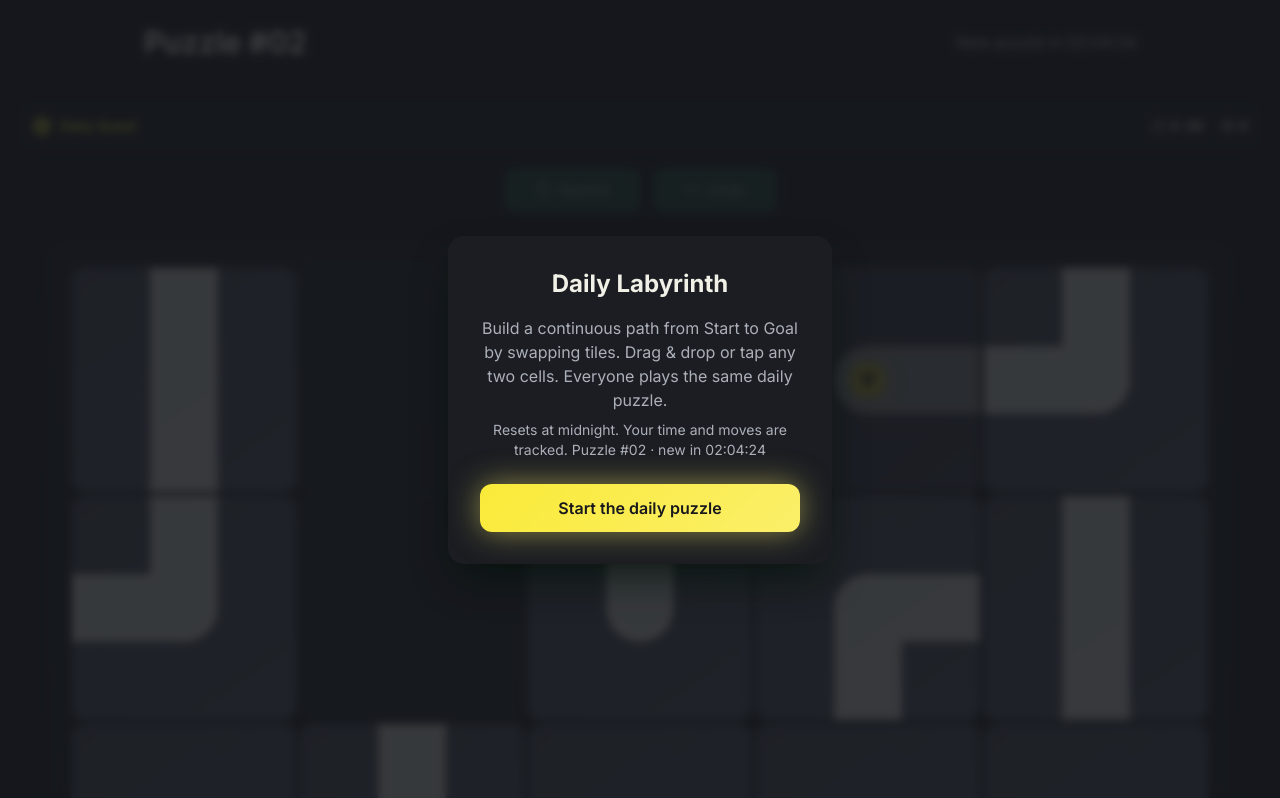
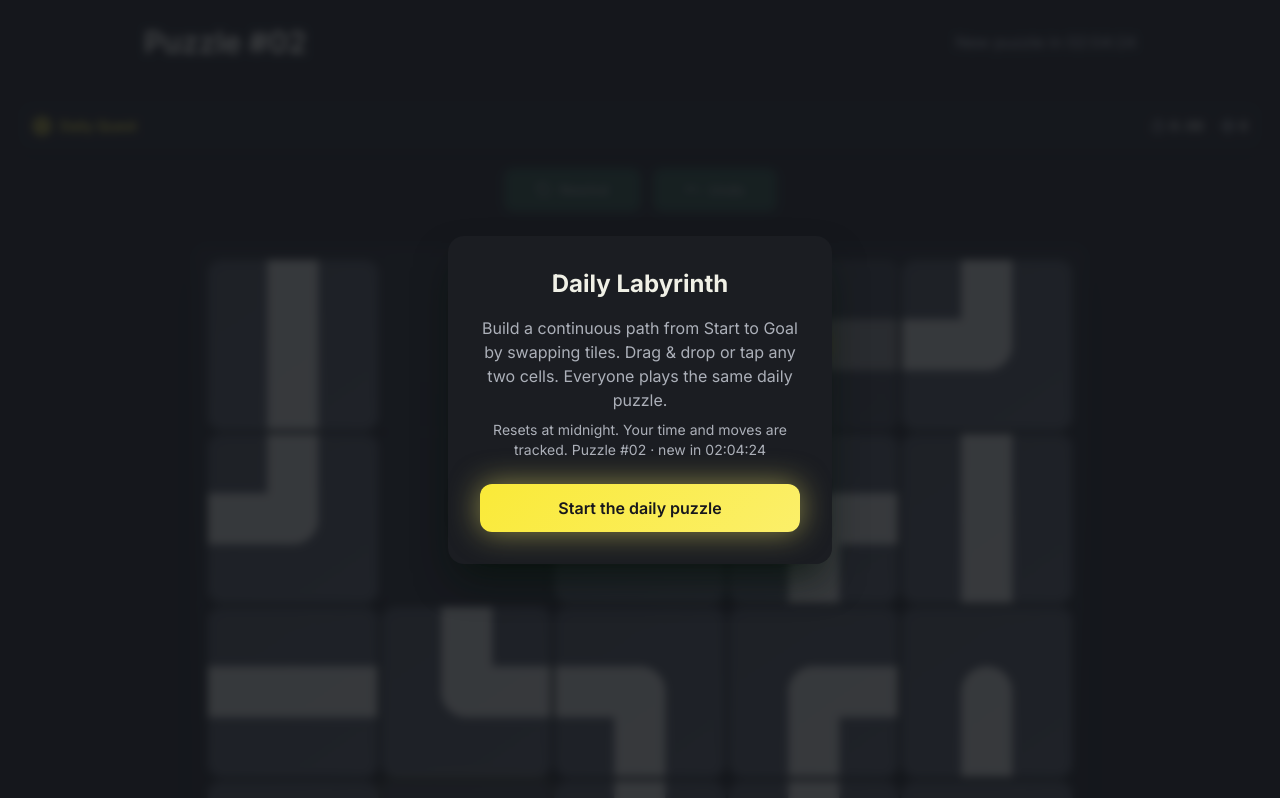
Before and after one commit to patrikahlzen/daily-labyrinth-shift, a React (Vite) app: page / in a window 1280 px wide. Shown: the top 798 px of the page. Built offline with nearby package versions, Linux system fonts and the light colour scheme.

Commit message:
Scale down game board
Scale down the game board by 50% on desktop.

```diff
--- a/src/components/GameBoard.tsx
+++ b/src/components/GameBoard.tsx
@@ -94,7 +94,7 @@ const handleDragEnd = () => {
 <div className="relative w-full px-4 md:px-8 overscroll-none select-none">
       {/* Game Board */}
 <div
-        className="grid gap-1 p-5 md:p-6 bg-gradient-board rounded-2xl shadow-game w-full max-w-5xl md:max-w-6xl xl:max-w-7xl mx-auto"
+        className="grid gap-1 p-3 md:p-4 bg-gradient-board rounded-2xl shadow-game w-full max-w-3xl md:max-w-3xl xl:max-w-4xl mx-auto"
         style={{ WebkitOverflowScrolling: 'touch', gridTemplateColumns: `repeat(${board[0]?.length || 0}, minmax(0, 1fr))` }}
       >
         {board.map((row, rowIndex) =>
```
